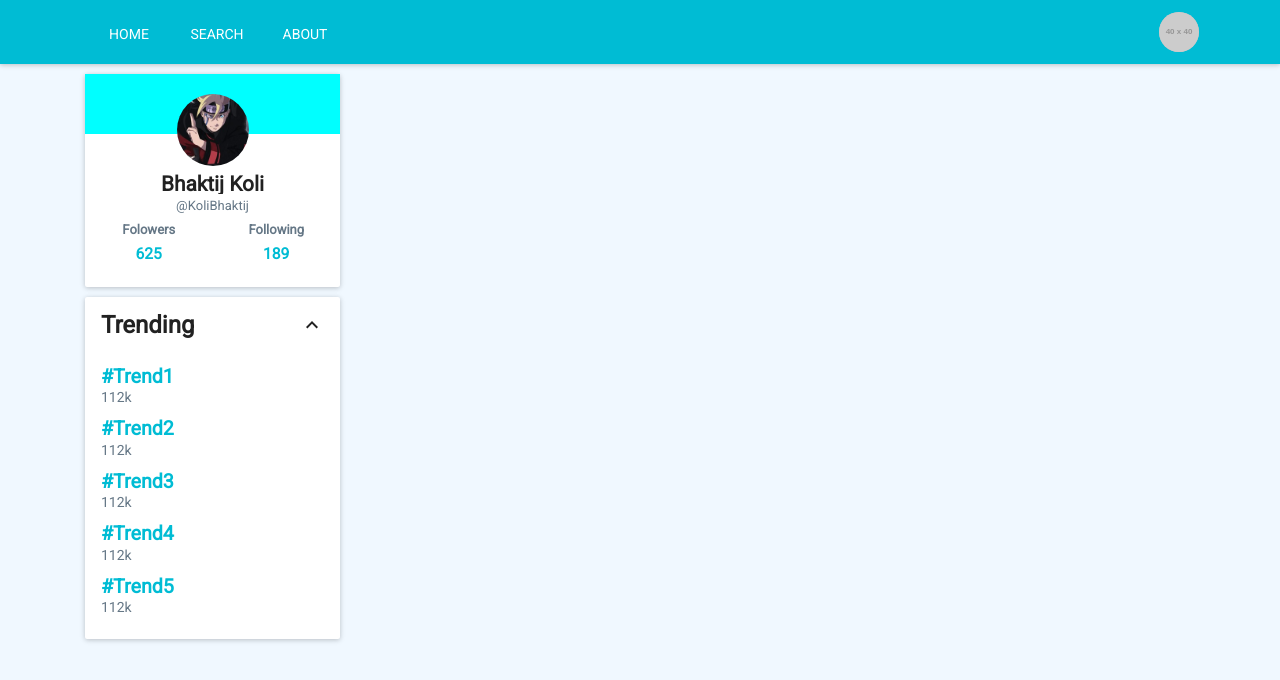
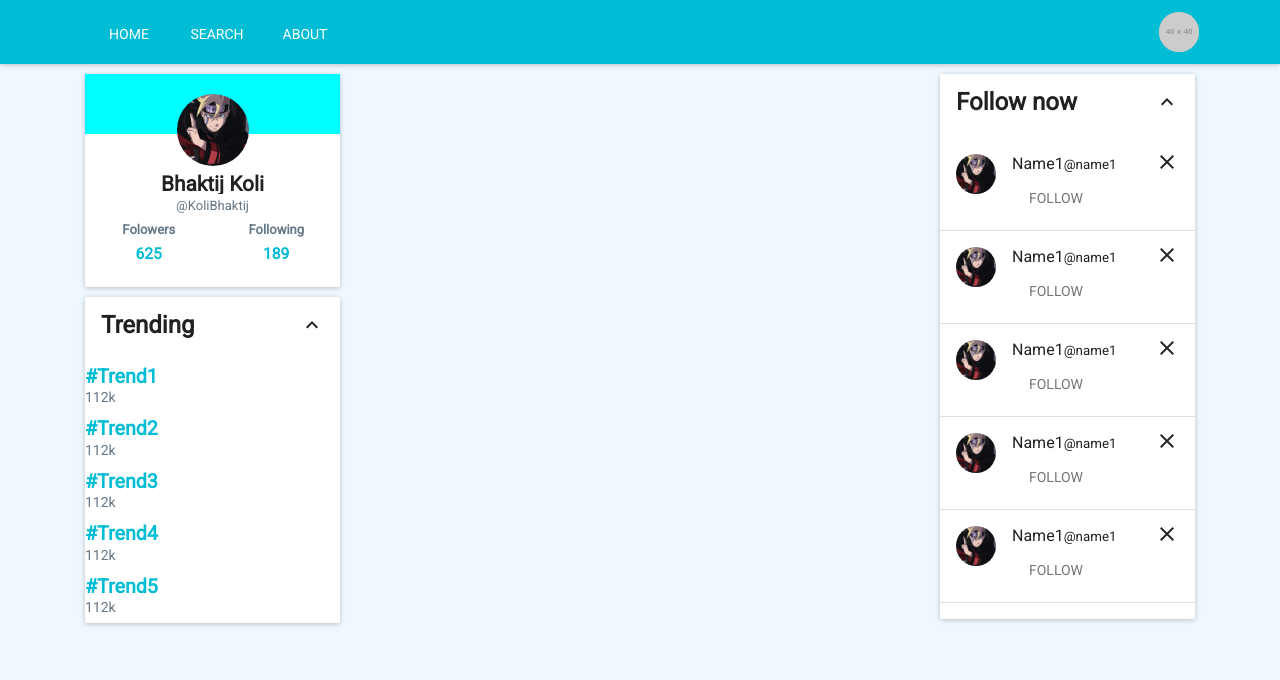
Before and after one commit to bhaktijkoli/Social-Media---ReactJS---HPDF-Task-1, a React (Create React App) app: page / in a window 1280 px wide. Shown: the top 680 px of the page. Built offline with nearby package versions, Linux system fonts and the light colour scheme.

Commit message:
Added Follow component

```diff
--- a/src/App.css
+++ b/src/App.css
@@ -42,7 +42,16 @@ h3 {
 }
 
 .card-text {
-  padding-top: 0px !important;
+  padding: 0px !important;
+}
+
+.list-primary-text {
+  margin-right: -16px;
+  line-height: 20px;
+  width: 200px;
+  overflow: hidden;
+  text-overflow: ellipsis;
+  white-space: nowrap;
 }
 
 /* Layouts */
--- a/src/Components/Home/Home.jsx
+++ b/src/Components/Home/Home.jsx
@@ -2,6 +2,7 @@ import React, { Component } from 'react';
 
 import HomeUserProfile from './HomeUserProfile'
 import HomeTrends from './HomeTrends'
+import HomeFollow from './HomeFollow'
 
 import {Paper, Avatar} from 'material-ui';
 
@@ -19,6 +20,7 @@ class Home extends Component {
             {/* Posts here */}
           </div>
           <div className="col-sm-3">
+            <HomeFollow/>
           </div>
         </div>
       </div>
--- /dev/null
+++ b/src/Components/Home/HomeFollow.jsx
@@ -0,0 +1,58 @@
+import React, { Component } from 'react';
+
+import {Card, CardHeader, CardActions, CardText, FlatButton} from 'material-ui';
+import {List, Subheader, ListItem, Divider, Avatar, IconMenu, MenuItem, IconButton } from 'material-ui';
+import MoreVertIcon from 'material-ui/svg-icons/navigation/more-vert';
+
+import {grey400, darkBlack, lightBlack} from 'material-ui/styles/colors';
+
+import FontIcon from 'material-ui/FontIcon';
+
+class HomeFollow extends Component {
+  constructor(props) {
+    super(props);
+    this.state = {
+      suggestions: window.data.auth.suggestions
+    }
+  }
+
+
+  render() {
+    const listSuggestions = this.state.suggestions.map((s) =>
+    <div key={s.name}>
+      <ListItem
+        hoverColor="transparent"
+        leftAvatar={<Avatar src={s.avatar} />}
+        rightIconButton={<IconButton><FontIcon className="material-icons">close</FontIcon></IconButton>}
+        primaryText={
+          <div className="list-primary-text">
+            <span>{s.name}</span>
+            <small>@{s.address}</small>
+          </div>
+        }
+        secondaryText={
+          <FlatButton label="follow" primary={true}/>
+        }
+        secondaryTextLines={2}
+      />
+       <Divider /> </div>);
+
+      return (
+        <Card initiallyExpanded={true} >
+          <CardHeader
+            className="card-header"
+            title={<h2>Follow now</h2>}
+            actAsExpander={true}
+            showExpandableButton={true}
+          />
+          <CardText expandable={true} className="card-text">
+            <List>
+              {listSuggestions}
+            </List>
+          </CardText>
+        </Card>
+      );
+    }
+  }
+
+  export default HomeFollow;
--- a/src/data.js
+++ b/src/data.js
@@ -13,6 +13,13 @@ window.data = {
       {name:"Trend3",posts:"112k"},
       {name:"Trend4",posts:"112k"},
       {name:"Trend5",posts:"112k"},
+    ],
+    suggestions: [
+      {name:"Name1", address:"name1", avatar: "/images/avatar/baruto.jpg"},
+      {name:"Name1", address:"name1", avatar: "/images/avatar/baruto.jpg"},
+      {name:"Name1", address:"name1", avatar: "/images/avatar/baruto.jpg"},
+      {name:"Name1", address:"name1", avatar: "/images/avatar/baruto.jpg"},
+      {name:"Name1", address:"name1", avatar: "/images/avatar/baruto.jpg"},
     ]
   }
 }
```
